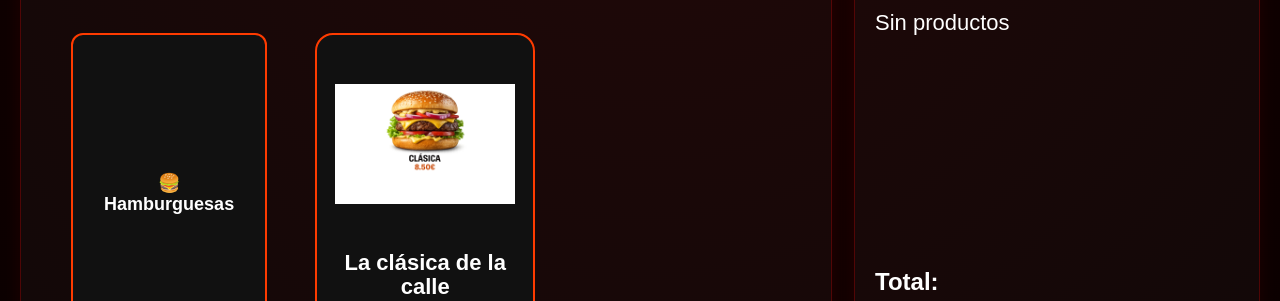
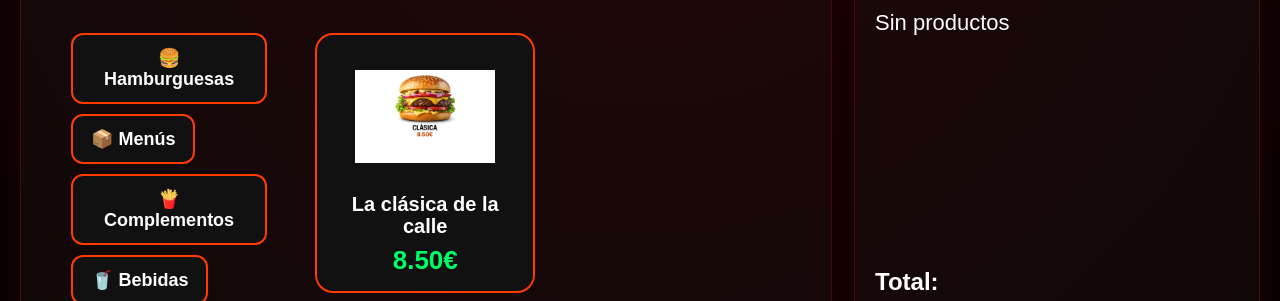
Before and after one commit to paredesalfredo94-coder/lacallejera-tpv, a website: page index.html in a window 1280 px wide. Shown: the part 225-526 px from the top of the page. Drawn offline with Linux system fonts and the light colour scheme.

Commit message:
Update style.css

```diff
--- a/style.css
+++ b/style.css
@@ -91,39 +91,43 @@
 width:65%;
 }
 
-/* PRODUCTOS */
+/* ===== PRODUCTOS ===== */
 
 .grid{
 display:grid;
 grid-template-columns:repeat(auto-fill,minmax(220px,1fr));
-gap:15px;
-padding:15px;
+gap:18px;
+padding:20px;
+align-items:start;
 }
 
-.grid button{
+.producto{
 background:#111;
 border:2px solid #ff3b00;
 border-radius:18px;
-padding:12px;
-height:320px;
+padding:15px;
+height:260px;
+
 display:flex;
 flex-direction:column;
 justify-content:center;
 align-items:center;
+
 cursor:pointer;
-transition:0.25s;
+transition:0.2s;
+
 overflow:hidden;
 }
 
-.grid button:hover{
+.producto:hover{
 transform:scale(1.03);
 box-shadow:0 0 22px rgba(255,60,0,.45);
 background:#220000;
 }
 
-.grid button img{
-width:180px;
-height:180px;
+.producto img{
+width:140px;
+height:140px;
 object-fit:contain;
 display:block;
 margin:auto;
@@ -135,7 +139,7 @@
 }
 
 .tituloProducto{
-font-size:22px;
+font-size:20px;
 font-weight:900;
 color:white;
 line-height:1.1;
@@ -143,10 +147,35 @@
 }
 
 .precioProducto{
-font-size:28px;
+font-size:26px;
 font-weight:bold;
 color:#00ff66;
 margin-top:8px;
+}
+
+/* ===== CATEGORÍAS ===== */
+
+.tabsCategorias{
+display:flex;
+gap:10px;
+padding:15px 20px;
+flex-wrap:wrap;
+}
+
+.tabsCategorias button{
+background:#111;
+border:2px solid #ff3b00;
+color:white;
+padding:12px 18px;
+border-radius:12px;
+font-size:17px;
+font-weight:bold;
+cursor:pointer;
+transition:.2s;
+}
+
+.tabsCategorias button:hover{
+background:#ff3b00;
 }
 
 /* BOTONES COBRO */
```
